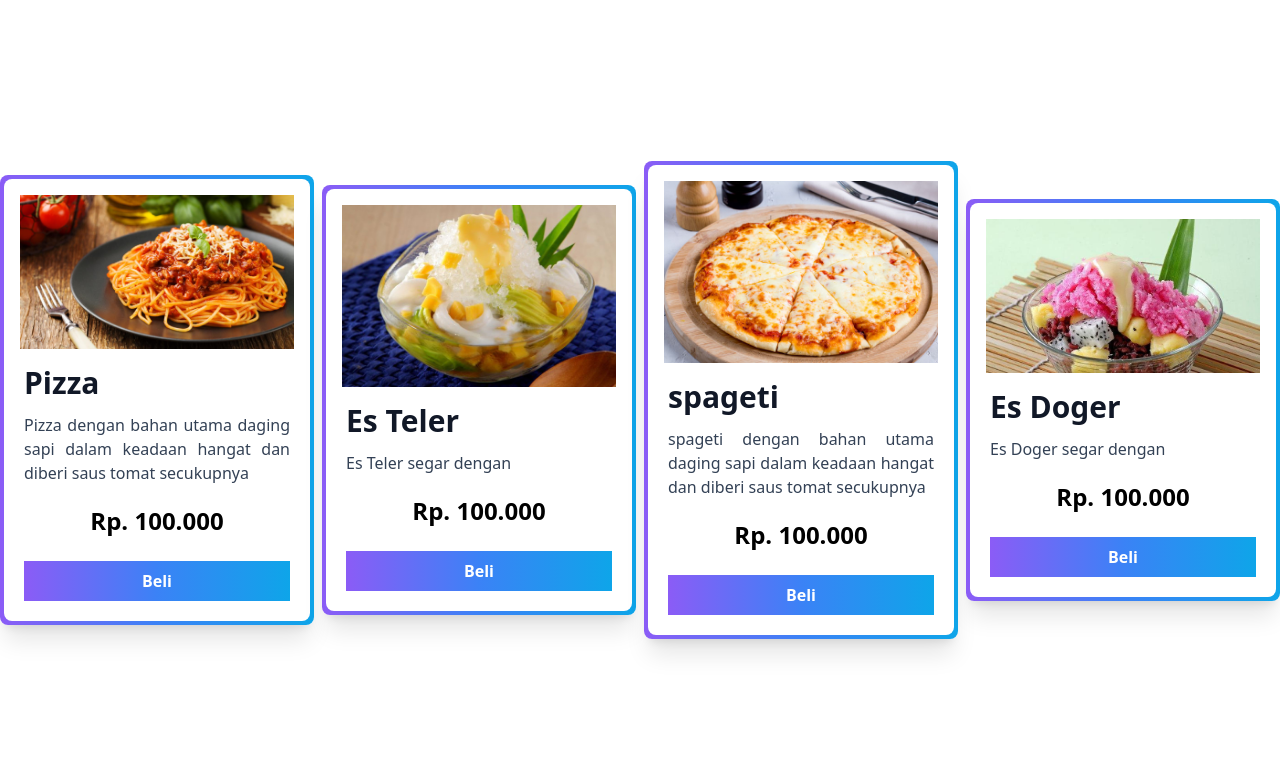
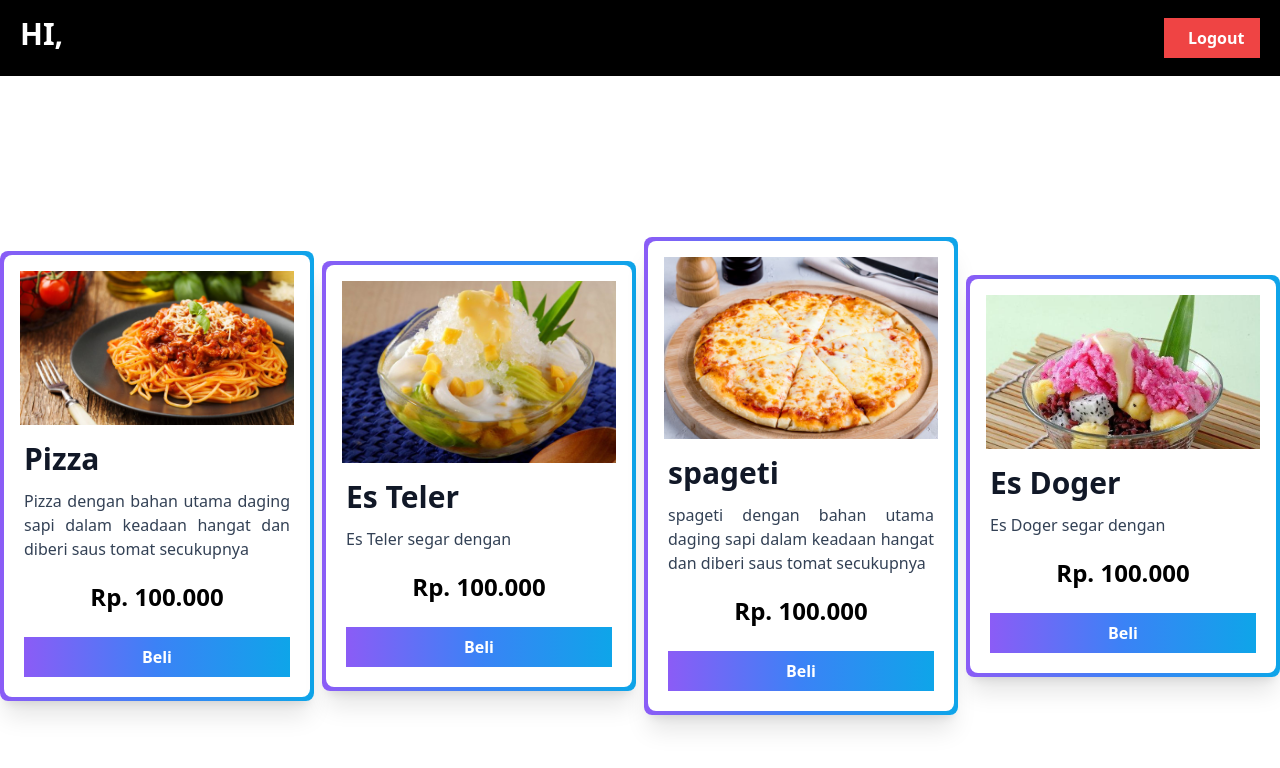
Before and after one commit to Imron-DE/belajar-nextjs-batch3, a Next.js app: page /products in a window 1280 px wide. Shown: the top 768 px of the page. Built offline with nearby package versions, Linux system fonts and the light colour scheme.

Commit message:
event handler

```diff
--- a/src/components/atoms/Button/index.jsx
+++ b/src/components/atoms/Button/index.jsx
@@ -1,3 +1,7 @@
-export default function Button(props) {
-  return <button className={`h-10 px-6 font-semibold ${props.buttonClassname}`}>{props.children}</button>;
+export default function Button({ buttonClassname, type, children, onClick = () => {} }) {
+  return (
+    <button onClick={onClick} type={type} className={`h-10 px-6 font-semibold ${buttonClassname}`}>
+      {children}
+    </button>
+  );
 }
--- a/src/components/organism/Login/index.js
+++ b/src/components/organism/Login/index.js
@@ -1,14 +1,32 @@
 import Button from "@/components/atoms/Button";
 import InputForm from "@/components/molecules/InputForm";
-import Link from "next/link";
 import React from "react";
 
 const Login = () => {
+  // event handller untuk simullasi login
+  function HandleLogin(event) {
+    // event.preventDefault(); buat mencegah halaman reload
+    event.preventDefault();
+    console.log("klik login button");
+    // simpan data dari input ke localstorage
+    localStorage.setItem("username", event.target.username.value);
+    localStorage.setItem("password", event.target.password.value);
+
+    // redirect ke halaman product
+    window.location.href = "/products";
+  }
   return (
-    <form>
+    // onsubmit digunakan untuk memanggil event handller
+    <form onSubmit={HandleLogin}>
       <InputForm label="Username" name="username" type="text" placeholder="Masukan username" />
       <InputForm label="Password" name="password" type="password" placeholder="Masukan password" />
-      <Button buttonClassname="bg-gradient-hover text-white w-full mt-4"> Login</Button>
+      <Button
+        // onClick={HandleLogin}  event handller untuk engenai aksi ketika button di klik
+        buttonClassname="bg-gradient-hover text-white w-full mt-4"
+        type="submit"
+      >
+        Login
+      </Button>
     </form>
   );
 };
--- a/src/components/templates/AuthLayout/index.js
+++ b/src/components/templates/AuthLayout/index.js
@@ -15,21 +15,21 @@ const AuthLayout = ({ title, desc, children, type = "register" }) => {
             <p className="text-sm text-center mt-2">
               {" "}
               Dont have an account?{" "}
-              <Link className="text-blue-500 hover:text-blue-700" href="/register">
+              <Link className="text-blue-500 hover:text-blue-700" href="/login">
                 Login
               </Link>
             </p>
           ) : (
             <p className="text-sm text-center mt-2">
               Already have an account?{" "}
-              <Link className="text-blue-500 hover:text-blue-700" href="/login">
+              <Link className="text-blue-500 hover:text-blue-700" href="/register">
                 Register
               </Link>
             </p>
           )}
 
           {/* Cara 2 */}
-          <p classname="text-sm text-center mt-5">
+          {/* <p classname="text-sm text-center mt-5">
             {" "}
             {type === "register" ? "Already have an account?" : "Dont have an account"}
             {type === "register " && (
@@ -42,7 +42,7 @@ const AuthLayout = ({ title, desc, children, type = "register" }) => {
                 Register
               </Link>
             )}
-          </p>
+          </p> */}
         </div>
       </div>
     </>
--- a/src/pages/products/index.js
+++ b/src/pages/products/index.js
@@ -1,7 +1,7 @@
+import Button from "@/components/atoms/Button";
 import CardProduct from "@/components/molecules/CardProduct";
-import React from "react";
+import React, { useEffect, useState } from "react";
 
-const ProductPage = () => {
 const data = [
   {
     id: 1,
@@ -25,7 +25,35 @@ const ProductPage = () => {
     price: "Rp. 100.000",
   },
 ];
+
+const ProductPage = () => {
+  const [username, setUsername] = useState("");
+  // sebutan variable di react
+
+  // useeffect untuk menangani side effect / effect perubahan dari suatu data
+  useEffect(() => {
+    const getUserName = localStorage.getItem("username");
+    if (getUserName) setUsername(getUserName);
+  }, []); // defendancy array : kalo kosong untuk memastika fungsi ini dijalankan sekali saja setiapkali halaman di load
+  // kalo ada state di dalama defendancy array maka fungsi ini untuk memantau perubahan di state tersebut
+
+  // event handller untuk menjalankan fungsi logout dan menghapus data username dan password dari localstorage
+
+  function HandleLogout() {
+    localStorage.removeItem("username");
+    localStorage.removeItem("password");
+    window.location.href = "/login";
+  }
+
   return (
+    <>
+      <div className="flex justify-between items-center bg-black text-white font-bold px-5 py-4">
+        <h1 className="text-3xl font-bold mb-2">HI, {username}</h1>
+        <Button buttonClassname="bg-red-500 text-white w-24 " onClick={HandleLogout}>
+          Logout
+        </Button>
+      </div>
+
       <div className="flex justify-center items-center min-h-screen gap-2">
         {/* Panggil Card Product */}
         <CardProduct>
@@ -42,6 +70,7 @@ const ProductPage = () => {
           </CardProduct>
         ))}
       </div>
+    </>
   );
 };
 
```
Lines whose indentation alone changed are shown as unchanged.
